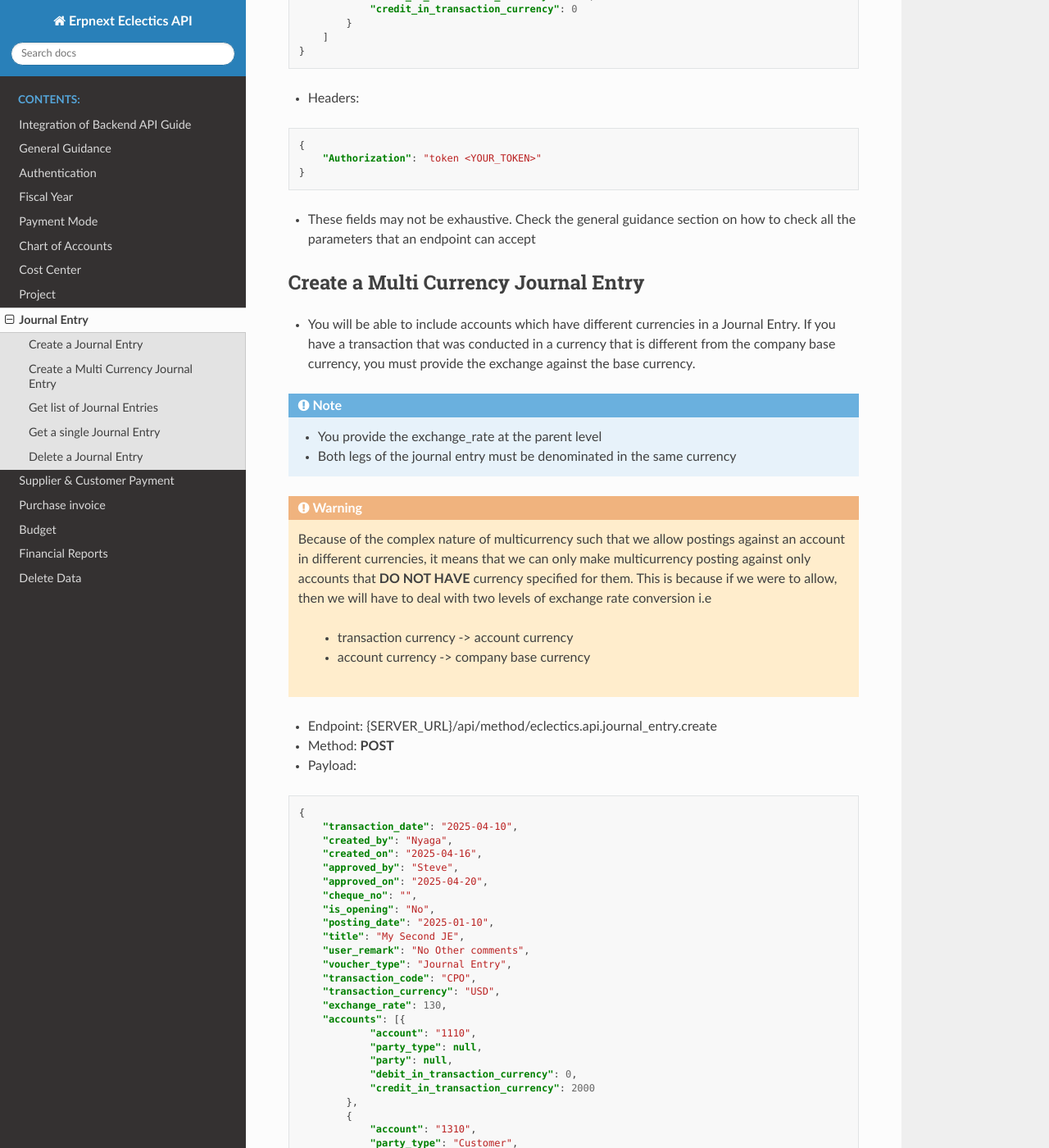
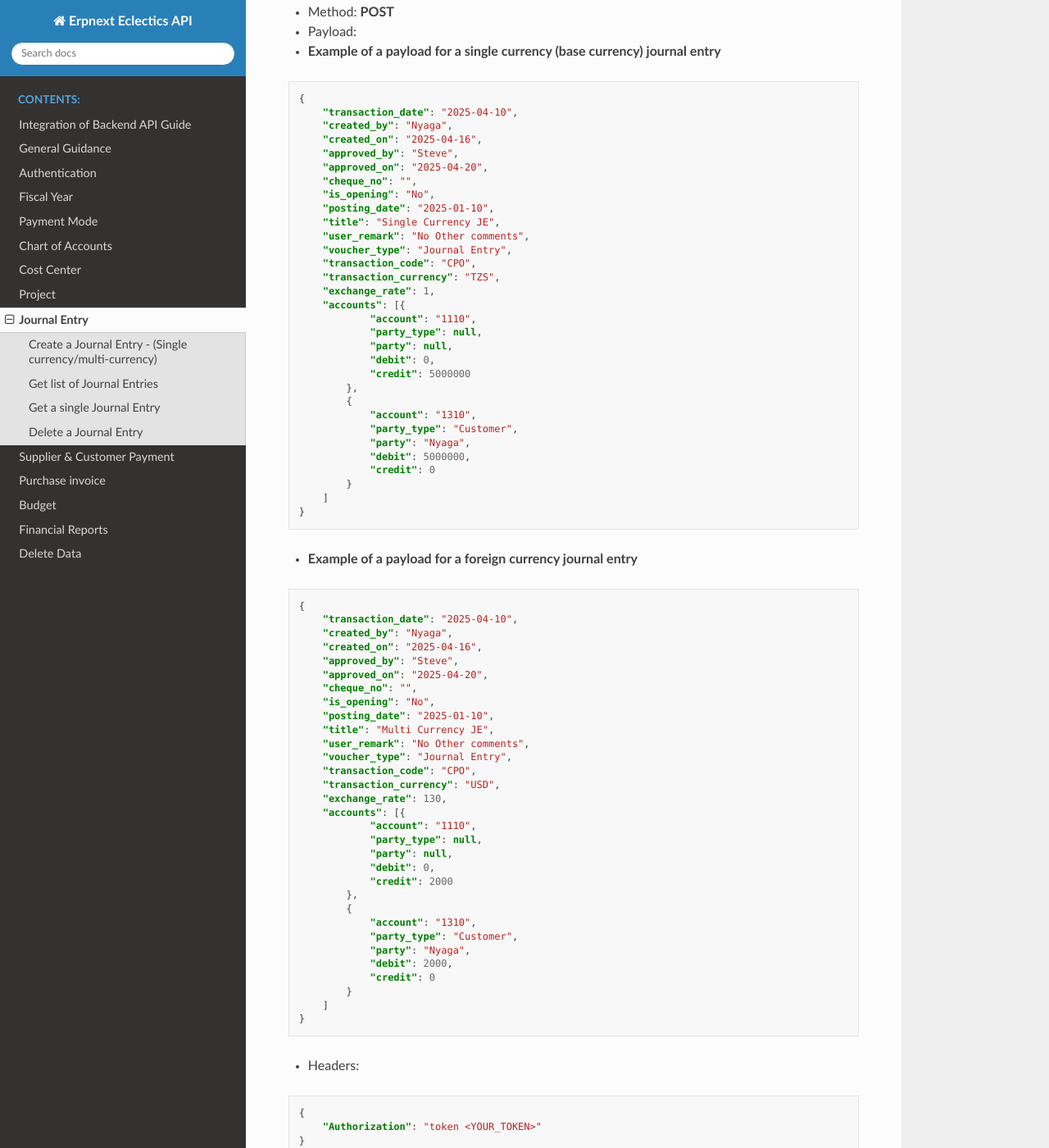
Before and after one commit to stevenyaga/erpnext-api-docs, a Sphinx documentation site: the page built from docs/journal-entry.rst, in a window 1280 px wide and 1400 px high, scrolled down 775 px. Shown: the whole window at 82% size. Built offline with Sphinx 7.4.7 and the Read the Docs theme 3.1.0, drawn with Linux system fonts in a browser that asks for light colours; some of the changed text lies outside the part shown.

Commit message:
docs: Update docs for Journal Entry and General Ledger endpoints

```diff
--- a/docs/README.rst
+++ b/docs/README.rst
@@ -29,6 +29,6 @@ ERPNext API Integration
 
             .. code-block:: bash
 
-                sphinx-build -M simplepdf docs/ _build
+                sphinx-build -M simplepdf docs/ docs/pdf
 
        - Navigate to the _build directory and the PDF output will be inside that folder
--- a/docs/financial-reports.rst
+++ b/docs/financial-reports.rst
@@ -71,7 +71,7 @@ General Ledger
         "include_default_book_entries": true,
         "show_cancelled_entries": false,
         "show_net_values_in_party_account": false,
-        "add_values_in_transaction_currency": false,
+        "add_values_in_transaction_currency": true,
         "show_remarks": false,
         "ignore_err": false,
         "ignore_cr_dr_notes": false
--- a/docs/journal-entry.rst
+++ b/docs/journal-entry.rst
@@ -1,68 +1,16 @@
 Journal Entry
 =============
 
-Create a Journal Entry
--------------------------
+Create a Journal Entry - (Single currency/multi-currency)
+---------------------------------------------------------
 
-- Endpoint: |BASE_API_URL|.journal_entry.create
-- Method: **POST**
-- Payload
-
-.. code-block:: json
-
-    {
-        "transaction_date": "2025-04-10",
-        "created_by": "Nyaga",
-        "created_on": "2025-04-16",
-        "approved_by": "Steve",
-        "approved_on": "2025-04-20",
-        "cheque_no": "",
-        "is_opening": "No",
-        "posting_date": "2025-01-10",
-        "title": "My Second JE",
-        "user_remark": "No Other comments",
-        "voucher_type": "Journal Entry",
-        "transaction_code": "CPO",
-        "transaction_currency": "USD",
-        "exchange_rate": 130,
-        "accounts": [{
-                "account": "1110",
-                "party_type": null,
-                "party": null,
-                "debit_in_transaction_currency": 0,
-                "credit_in_transaction_currency": 2000
-            },
-            {
-                "account": "1310",
-                "party_type": "Customer",
-                "party": "Nyaga",
-                "debit_in_transaction_currency": 2000,
-                "credit_in_transaction_currency": 0
-            }
-        ]
-    }
-
-- Headers:
-
-.. code-block:: json
-
-    {
-        "Authorization": "token <YOUR_TOKEN>"
-    }
-
-
-- These fields may not be exhaustive. Check the general guidance section on how to check all the parameters that an endpoint can accept
-
-
-Create a Multi Currency Journal Entry
-----------------------------------------
-
+- Journal entries are created from this single endpoint regardless of whether they are single of multi-currency
 - You will be able to include accounts which have different currencies in a Journal Entry. If you have a transaction that was conducted in a currency that is different from the company base currency, you must provide the exchange against the base currency.
 
 .. note::
 
-    - You provide the exchange_rate at the parent level
-    - Both legs of the journal entry must be denominated in the same currency
+    - You provide the exchange_rate at the parent level and not at an account level
+    - Both legs of the journal entry must be denominated in the same transaction currency
 
 .. warning::
 
@@ -76,6 +24,8 @@ Create a Multi Currency Journal Entry
 - Method: **POST**
 - Payload:
 
+- **Example of a payload for a single currency (base currency) journal entry**
+
 .. code-block:: json
 
     {
@@ -87,7 +37,43 @@ Create a Multi Currency Journal Entry
         "cheque_no": "",
         "is_opening": "No",
         "posting_date": "2025-01-10",
-        "title": "My Second JE",
+        "title": "Single Currency JE",
+        "user_remark": "No Other comments",
+        "voucher_type": "Journal Entry",
+        "transaction_code": "CPO",
+        "transaction_currency": "TZS",
+        "exchange_rate": 1,
+        "accounts": [{
+                "account": "1110",
+                "party_type": null,
+                "party": null,
+                "debit": 0,
+                "credit": 5000000
+            },
+            {
+                "account": "1310",
+                "party_type": "Customer",
+                "party": "Nyaga",
+                "debit": 5000000,
+                "credit": 0
+            }
+        ]
+    }
+
+- **Example of a payload for a foreign currency journal entry**
+
+.. code-block:: json
+
+    {
+        "transaction_date": "2025-04-10",
+        "created_by": "Nyaga",
+        "created_on": "2025-04-16",
+        "approved_by": "Steve",
+        "approved_on": "2025-04-20",
+        "cheque_no": "",
+        "is_opening": "No",
+        "posting_date": "2025-01-10",
+        "title": "Multi Currency JE",
         "user_remark": "No Other comments",
         "voucher_type": "Journal Entry",
         "transaction_code": "CPO",
@@ -97,19 +83,18 @@ Create a Multi Currency Journal Entry
                 "account": "1110",
                 "party_type": null,
                 "party": null,
-                "debit_in_transaction_currency": 0,
-                "credit_in_transaction_currency": 2000
+                "debit": 0,
+                "credit": 2000
             },
             {
                 "account": "1310",
                 "party_type": "Customer",
                 "party": "Nyaga",
-                "debit_in_transaction_currency": 2000,
-                "credit_in_transaction_currency": 0
+                "debit": 2000,
+                "credit": 0
             }
         ]
     }
-
 
 - Headers:
 
```
Also changed, not shown: 1 other file.
